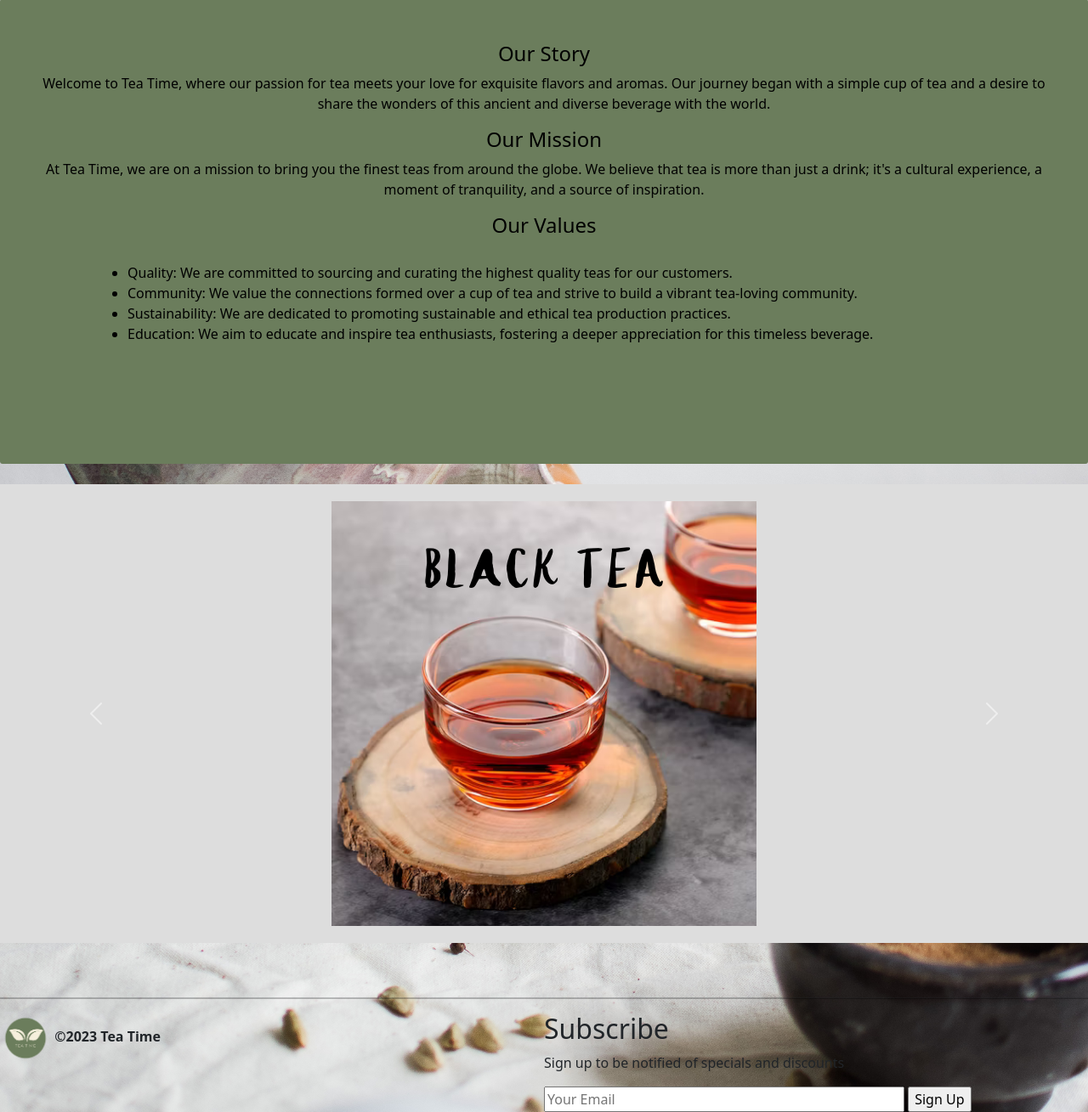
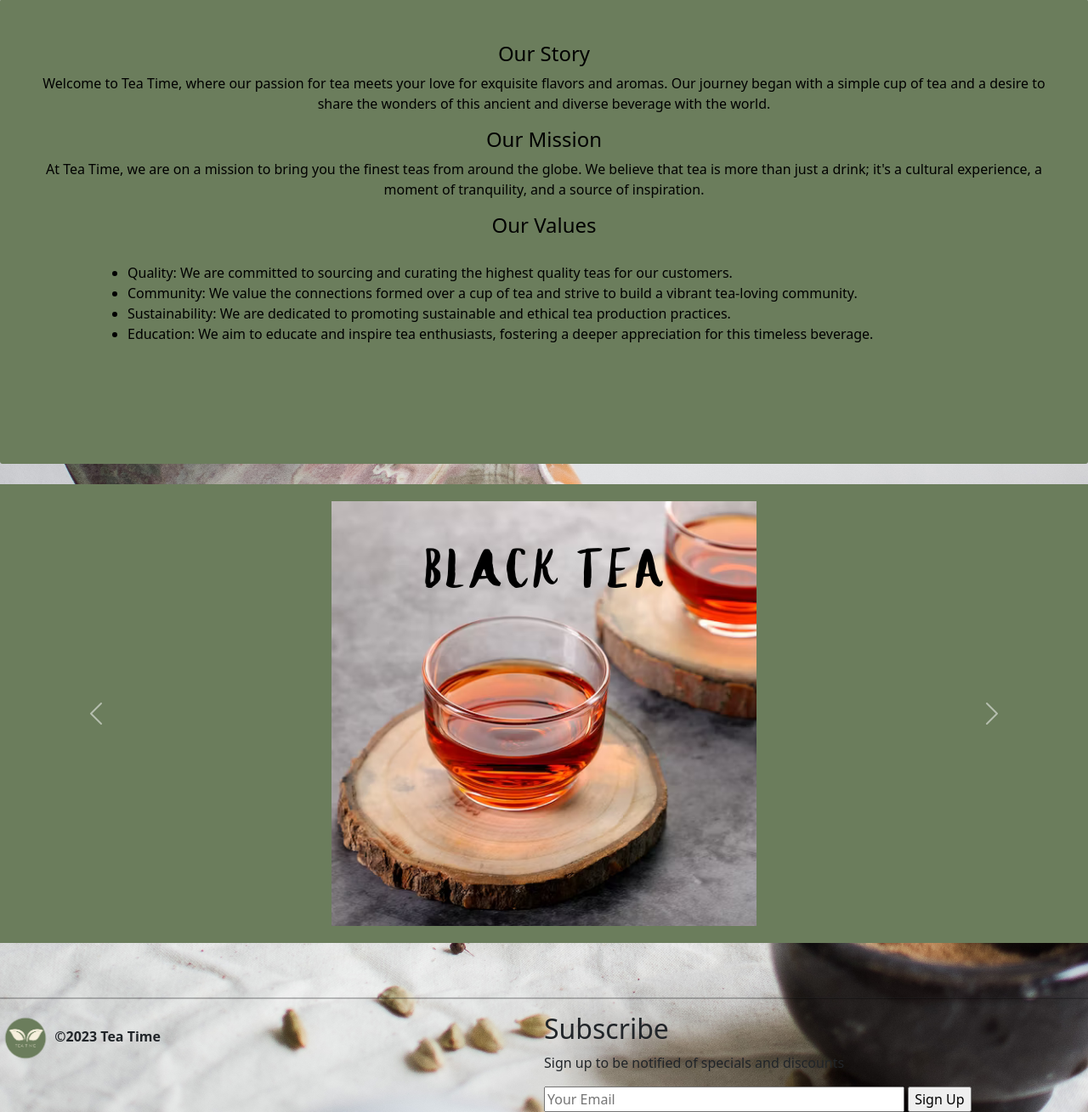
Before and after one commit to luxy7738/Build-1, a PHP site: page /intro.html in a window 1280 px wide. Shown: the part 373-1682 px from the top of the page at 85% size. Run offline with PHP 8.4, Linux system fonts and the light colour scheme.

Commit message:
intro.css

```diff
--- a/intro.css
+++ b/intro.css
@@ -79,7 +79,7 @@ hr{
 }
 
 #slide{
-    background-color:#ddd;
+    background-color:rgb(107, 125, 92);
     text-align: center;
     padding: 20px;
   }
```
